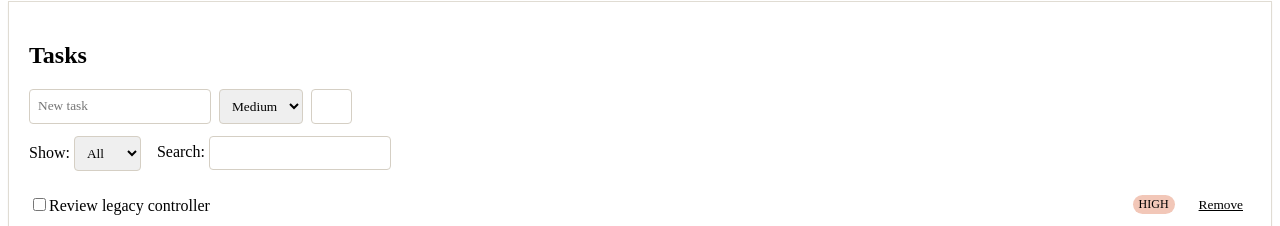
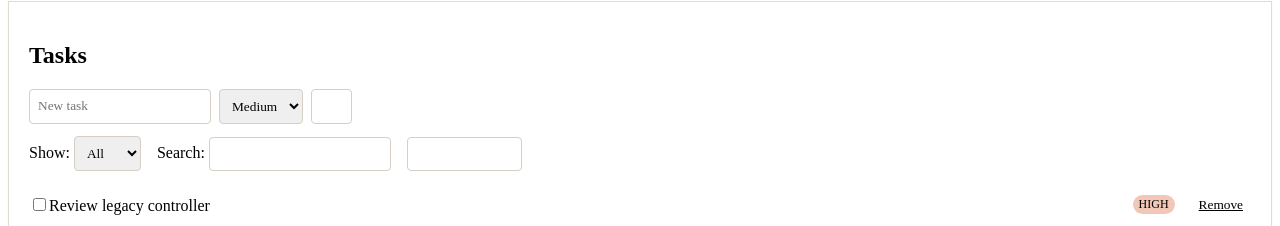
Before and after one commit to arminyahya/old-angular-app-refactor, an Angular app in the folder modern-angular/: page / in a window 1280 px wide. Shown: the part 102-328 px from the top of the page. Built offline with nearby package versions, Linux system fonts and the light colour scheme.

Commit message:
feat: implement auto-prioritization feature for tasks with status updates

```diff
--- a/modern-angular/src/app/app.css
+++ b/modern-angular/src/app/app.css
@@ -62,6 +62,14 @@ button {
   gap: 16px;
   margin-bottom: 12px;
   color: var(--muted);
+  align-items: end;
+  flex-wrap: wrap;
+}
+
+.status-text {
+  margin: 0 0 12px 0;
+  color: var(--muted);
+  font-size: 14px;
 }
 
 .task-list {
--- a/modern-angular/src/app/app.html
+++ b/modern-angular/src/app/app.html
@@ -9,7 +9,10 @@
   [(searchText)]="searchText"
   [openCount]="openCount()"
   [doneCount]="doneCount()"
+  [autoPrioritizing]="isAutoPrioritizing()"
+  [autoPriorityStatus]="autoPriorityStatus()"
   (add)="addTask()"
+  (autoPrioritize)="autoPrioritizeTasks()"
   (remove)="removeTask($event)"
   (toggleDone)="toggleDone($event)">
 </task-panel>
--- a/modern-angular/src/app/app.ts
+++ b/modern-angular/src/app/app.ts
@@ -8,7 +8,18 @@ import {
   signal
 } from '@angular/core';
 import { takeUntilDestroyed, toObservable } from '@angular/core/rxjs-interop';
-import { catchError, distinctUntilChanged, map, of, startWith, switchMap } from 'rxjs';
+import {
+  catchError,
+  distinctUntilChanged,
+  finalize,
+  from,
+  map,
+  mergeMap,
+  of,
+  startWith,
+  switchMap,
+  tap
+} from 'rxjs';
 
 import { AppHeaderComponent } from './components/app-header/app-header.component';
 import { TaskPanelComponent } from './components/task-panel/task-panel.component';
@@ -36,6 +47,8 @@ export class App {
   newTaskPriority = signal('medium');
   filterState = signal('all');
   searchText = signal('');
+  autoPriorityStatus = signal('');
+  isAutoPrioritizing = signal(false);
 
   readonly filteredTasks = computed(() => {
     const state = this.filterState();
@@ -131,6 +144,54 @@ export class App {
     return normalizedTasks;
   }
 
+  autoPrioritizeTasks(): void {
+    const tasksSnapshot = this.tasks();
+    if (!tasksSnapshot.length || this.isAutoPrioritizing()) {
+      return;
+    }
+
+    let completed = 0;
+    this.isAutoPrioritizing.set(true);
+    this.autoPriorityStatus.set(`Updating priorities 0/${tasksSnapshot.length}...`);
+
+    from(tasksSnapshot.map((task, index) => ({ task, index })))
+      .pipe(
+        mergeMap(
+          ({ task, index }) =>
+            this.taskService.suggestPriority(task).pipe(
+              map((priority) => ({
+                priority,
+                taskId: task.id,
+                index
+              }))
+            ),
+          3
+        ),
+        tap(({ priority, taskId, index }) => {
+          this.tasks.update((tasks) =>
+            tasks.map((task, currentIndex) => {
+              if (typeof taskId === 'number' && task.id === taskId) {
+                return { ...task, priority };
+              }
+              if (typeof taskId !== 'number' && currentIndex === index) {
+                return { ...task, priority };
+              }
+              return task;
+            })
+          );
+
+          completed += 1;
+          this.autoPriorityStatus.set(`Updating priorities ${completed}/${tasksSnapshot.length}...`);
+        }),
+        finalize(() => {
+          this.autoPriorityStatus.set(`Done. Updated ${completed} task priorities.`);
+          this.isAutoPrioritizing.set(false);
+        }),
+        takeUntilDestroyed(this.destroyRef)
+      )
+      .subscribe();
+  }
+
   private nextTaskId(tasks: Task[]): number {
     let maxId = 0;
     tasks.forEach((task) => {
--- a/modern-angular/src/app/components/task-panel/task-panel.component.html
+++ b/modern-angular/src/app/components/task-panel/task-panel.component.html
@@ -34,7 +34,17 @@
         [(ngModel)]="searchText"
         name="searchText" />
     </label>
+    <button
+      type="button"
+      [disabled]="autoPrioritizing || !tasks.length"
+      (click)="autoPrioritize.emit()">
+      {{ autoPrioritizing ? 'Auto-prioritizing...' : 'Auto-prioritize all' }}
+    </button>
   </div>
+
+  @if (autoPriorityStatus) {
+    <p class="status-text">{{ autoPriorityStatus }}</p>
+  }
 
   <ul class="task-list">
     @for (task of filteredTasks; track task.id ?? task.title) {
--- a/modern-angular/src/app/components/task-panel/task-panel.component.ts
+++ b/modern-angular/src/app/components/task-panel/task-panel.component.ts
@@ -22,8 +22,11 @@ export class TaskPanelComponent {
   searchText = model('');
   @Input() openCount = 0;
   @Input() doneCount = 0;
+  @Input() autoPrioritizing = false;
+  @Input() autoPriorityStatus = '';
 
   @Output() add = new EventEmitter<void>();
+  @Output() autoPrioritize = new EventEmitter<void>();
   @Output() remove = new EventEmitter<Task>();
   @Output() toggleDone = new EventEmitter<Task>();
 }
--- a/modern-angular/src/app/services/task.service.ts
+++ b/modern-angular/src/app/services/task.service.ts
@@ -1,6 +1,6 @@
 import { Injectable } from '@angular/core';
 import { HttpClient, HttpParams } from '@angular/common/http';
-import { Observable, map } from 'rxjs';
+import { Observable, map, timer } from 'rxjs';
 
 import { Task } from '../models/task.model';
 
@@ -23,4 +23,26 @@ export class TaskService {
       )
     );
   }
+
+  suggestPriority(task: Task): Observable<string> {
+    const simulatedLatencyMs = 250 + Math.floor(Math.random() * 700);
+    return timer(simulatedLatencyMs).pipe(map(() => this.computeSuggestedPriority(task)));
+  }
+
+  private computeSuggestedPriority(task: Task): string {
+    if (task.done) {
+      return 'low';
+    }
+
+    const title = task.title.toLowerCase();
+    if (title.includes('urgent') || title.includes('blocker') || title.includes('fix')) {
+      return 'high';
+    }
+
+    if (title.includes('docs') || title.includes('chore') || title.includes('cleanup')) {
+      return 'low';
+    }
+
+    return 'medium';
+  }
 }
```
Also changed, not shown: 1 other file (tests, documents, lock files or other folders).
